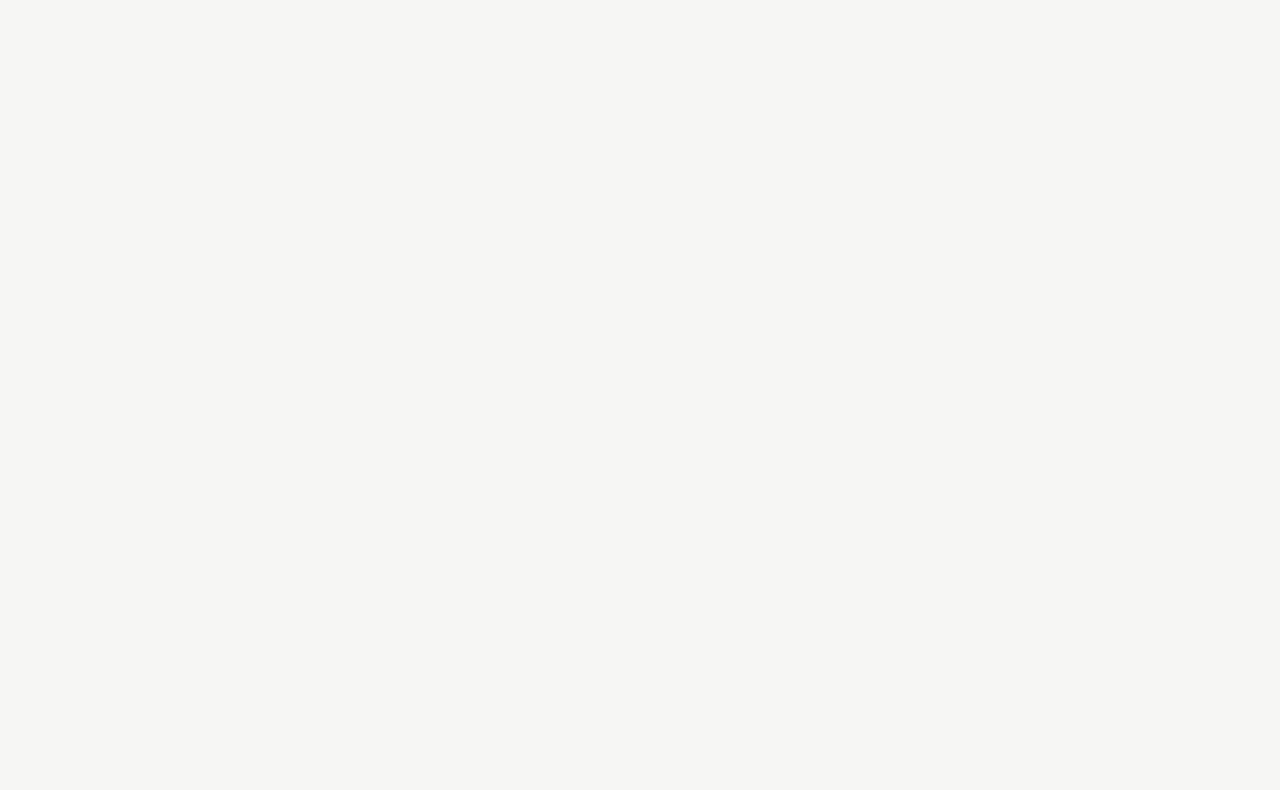
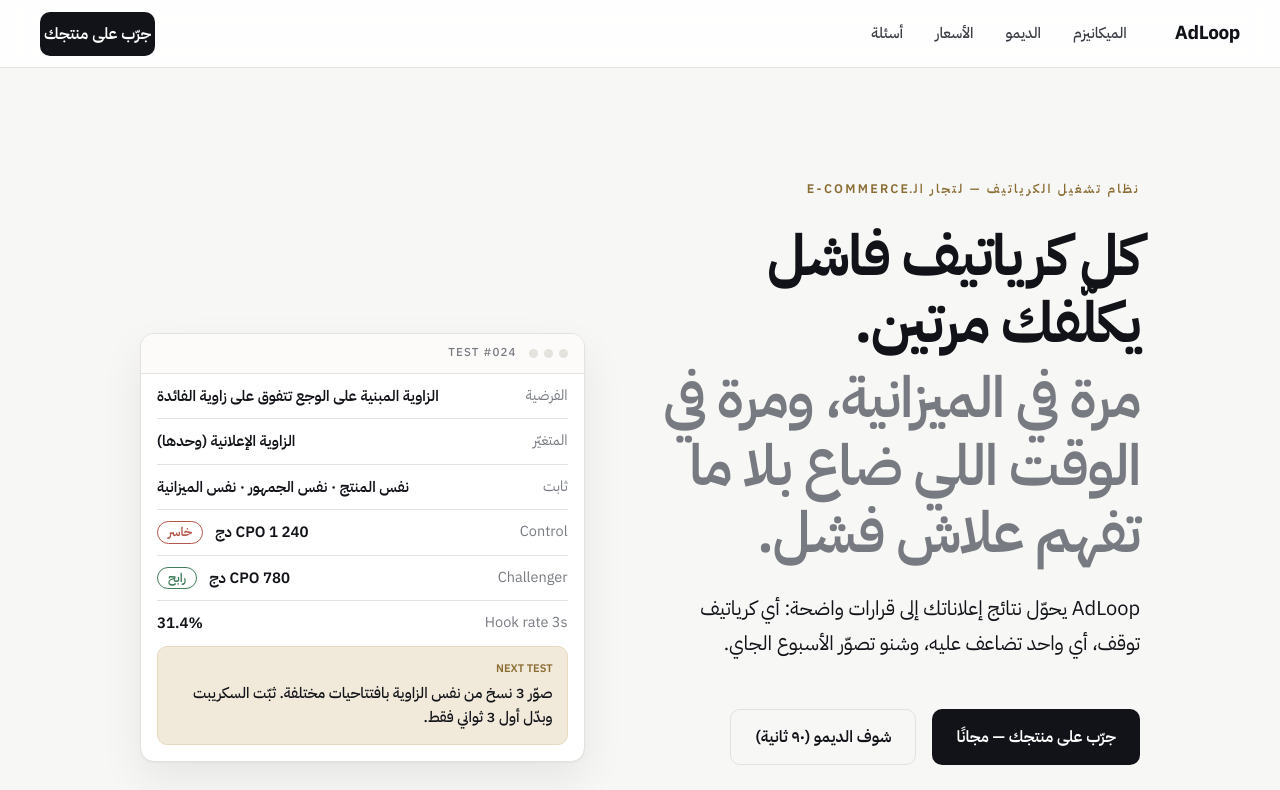
Before and after one commit to LOGISK7/DODO, a Next.js app: page / in a window 1280 px wide. Shown: the top 790 px of the page. Built offline with nearby package versions, Linux system fonts and the light colour scheme.

Commit message:
feat: add Nav, Hero and StickyCta

```diff
--- a/app/page.tsx
+++ b/app/page.tsx
@@ -1,7 +1,15 @@
+import { Nav } from "@/components/Nav";
+import { Hero } from "@/components/Hero";
+import { StickyCta } from "@/components/StickyCta";
+
 export default function Home() {
   return (
-    <main>
-      {/* Content will be built here */}
-    </main>
+    <>
+      <Nav />
+      <main>
+        <Hero />
+      </main>
+      <StickyCta />
+    </>
   );
 }
--- /dev/null
+++ b/components/Hero.tsx
@@ -0,0 +1,87 @@
+import React from "react";
+import { content } from "@/content/ar";
+import { Section } from "./Section";
+import { Wrap } from "./Wrap";
+import { Eyebrow } from "./Eyebrow";
+import { Button } from "./Button";
+import { SpecimenCard } from "./SpecimenCard";
+import { RecommendationBox } from "./RecommendationBox";
+import { Chip } from "./Chip";
+import { Placeholder } from "./Placeholder";
+
+export function Hero() {
+  return (
+    <Section tone="canvas" className="pt-[104px] pb-0 lg:py-112" padding="normal">
+      <Wrap>
+        <div
+          id="hero-section"
+          className="grid grid-cols-1 items-center gap-[64px] lg:grid-cols-[1.05fr_0.95fr]"
+        >
+          {/* Text Column (Leading Edge - Right in RTL) */}
+          <div className="flex flex-col items-start justify-center text-start">
+            <Eyebrow className="mb-[24px]">{content.hero.eyebrow}</Eyebrow>
+
+            <h1 className="text-h1 mb-[24px] flex flex-col gap-2">
+              <span className="text-[var(--ink)]">{content.hero.headlineA.line1}</span>
+              <span className="text-[var(--muted)] font-semibold">{content.hero.headlineA.line2}</span>
+            </h1>
+
+            <p className="text-lead mb-[48px] text-[var(--ink)] max-w-[600px]">
+              {content.hero.lead}
+            </p>
+
+            <div className="flex flex-col w-full gap-[16px] mb-[24px] md:flex-row md:items-center md:w-auto">
+              <Button variant="primary" size="default">
+                {content.hero.ctaPrimary}
+              </Button>
+              <Button variant="ghost" size="default">
+                {content.hero.ctaGhost}
+              </Button>
+            </div>
+
+            <div className="text-[14.5px] text-[var(--muted)] mb-[48px] text-center md:text-start w-full md:w-auto">
+              {content.hero.microCopy}
+            </div>
+
+            {/* Trust bar */}
+            <div className="flex flex-wrap items-center gap-[16px] text-small font-medium text-[var(--ink-2)] border-t border-[var(--line)] pt-[24px]">
+              <Placeholder id="trust-1" value="بيانات" />
+              <div className="h-[5px] w-[5px] rounded-full bg-[var(--gold)]" />
+              <Placeholder id="trust-2" value="بيانات" />
+              <div className="h-[5px] w-[5px] rounded-full bg-[var(--gold)]" />
+              <Placeholder id="trust-3" value="بيانات" />
+            </div>
+          </div>
+
+          {/* Visual Column (Trailing Edge - Left in RTL) */}
+          <div className="flex justify-center lg:justify-end w-full">
+            <SpecimenCard
+              className="w-full max-w-[500px]"
+              label="TEST #024"
+              floating={true}
+              rows={[
+                { k: "الفرضية", v: "الزاوية المبنية على الوجع تتفوق على زاوية الفائدة" },
+                { k: "المتغيّر", v: "الزاوية الإعلانية (وحدها)" },
+                { k: "ثابت", v: "نفس المنتج · نفس الجمهور · نفس الميزانية" },
+                {
+                  k: "Control",
+                  v: <div className="flex items-center gap-3">CPO 1 240 دج <Chip label="خاسر" variant="lose" /></div>
+                },
+                {
+                  k: "Challenger",
+                  v: <div className="flex items-center gap-3">CPO 780 دج <Chip label="رابح" variant="win" /></div>
+                },
+                { k: "Hook rate 3s", v: "31.4%" },
+              ]}
+              footer={
+                <RecommendationBox label="NEXT TEST">
+                  صوّر 3 نسخ من نفس الزاوية بافتتاحيات مختلفة. ثبّت السكريبت وبدّل أول 3 ثواني فقط.
+                </RecommendationBox>
+              }
+            />
+          </div>
+        </div>
+      </Wrap>
+    </Section>
+  );
+}
--- /dev/null
+++ b/components/Nav.tsx
@@ -0,0 +1,34 @@
+import React from "react";
+import { content } from "@/content/ar";
+import { Button } from "./Button";
+
+export function Nav() {
+  return (
+    <nav className="sticky top-0 z-50 flex h-[68px] items-center justify-between border-b border-[var(--line)] bg-[rgba(255,255,255,0.88)] px-[20px] backdrop-blur-[14px] md:px-[40px]">
+      {/* Leading edge: Wordmark */}
+      <div className="text-[19px] font-bold tracking-[-0.02em] text-[var(--ink)]" dir="ltr">
+        {content.nav.logo}
+      </div>
+
+      {/* Center/Trailing: Anchor links (Desktop only) */}
+      <div className="hidden min-[900px]:flex items-center gap-[32px] me-auto ms-[48px]">
+        {content.nav.links.map((link, idx) => (
+          <a
+            key={idx}
+            href={`#${link}`}
+            className="text-[15px] font-medium text-[var(--ink-2)] transition-colors hover:text-[var(--ink)]"
+          >
+            {link}
+          </a>
+        ))}
+      </div>
+
+      {/* Trailing: CTA Button */}
+      <div className="flex shrink-0">
+        <Button variant="primary" size="small" className="w-auto">
+          {content.nav.cta}
+        </Button>
+      </div>
+    </nav>
+  );
+}
--- /dev/null
+++ b/components/StickyCta.tsx
@@ -0,0 +1,68 @@
+"use client";
+
+import React, { useEffect, useState, useRef } from "react";
+import { content } from "@/content/ar";
+import { Button } from "./Button";
+
+export function StickyCta() {
+  const [isHeroVisible, setIsHeroVisible] = useState(true);
+  const [isVisible, setIsVisible] = useState(false);
+  const lastScrollY = useRef(0);
+
+  useEffect(() => {
+    // 1. Observe the hero section
+    const heroEl = document.getElementById("hero-section");
+    if (heroEl) {
+      const observer = new IntersectionObserver(
+        ([entry]) => {
+          setIsHeroVisible(entry.isIntersecting);
+        },
+        { threshold: 0 }
+      );
+      observer.observe(heroEl);
+      return () => observer.disconnect();
+    }
+  }, []);
+
+  useEffect(() => {
+    // 2. Track scroll direction for hiding/showing
+    const handleScroll = () => {
+      const currentScrollY = window.scrollY;
+      const scrollingDown = currentScrollY > lastScrollY.current;
+
+      if (!isHeroVisible) {
+        if (scrollingDown) {
+          setIsVisible(true);
+        } else {
+          setIsVisible(false);
+        }
+      } else {
+        setIsVisible(false);
+      }
+
+      lastScrollY.current = currentScrollY;
+    };
+
+    window.addEventListener("scroll", handleScroll, { passive: true });
+    return () => window.removeEventListener("scroll", handleScroll);
+  }, [isHeroVisible]);
+
+  // Layout: Fixed bottom, 64px (base height without safe area), mobile only
+  const baseClass = "fixed bottom-0 left-0 right-0 z-40 hidden max-[899px]:flex flex-col items-center justify-center border-t border-[var(--line)] bg-[rgba(255,255,255,0.94)] px-[20px] pt-[12px] backdrop-blur transition-transform duration-300 ease-in-out";
+  const visibilityClass = isVisible ? "translate-y-0" : "translate-y-full";
+
+  // padding-bottom includes safe area spacing
+  return (
+    <div
+      className={`${baseClass} ${visibilityClass}`}
+      style={{ paddingBottom: "calc(12px + env(safe-area-inset-bottom))" }}
+    >
+      <div className="mb-[8px] text-[12.5px] text-[var(--muted)] text-center w-full">
+        {content.stickyCta.microCopy}
+      </div>
+      <Button variant="primary" size="default" className="w-full">
+        {content.stickyCta.ctaPrimary}
+      </Button>
+    </div>
+  );
+}
--- a/content/ar.ts
+++ b/content/ar.ts
@@ -1,6 +1,25 @@
 export const content = {
-  // Add Arabic content strings here
-  // e.g. title: "مرحباً بكم في موقعنا"
+  nav: {
+    logo: "AdLoop",
+    links: ["الميكانيزم", "الديمو", "الأسعار", "أسئلة"],
+    cta: "جرّب على منتجك",
+  },
+  hero: {
+    eyebrow: "نظام تشغيل الكرياتيف — لتجار الـE-commerce",
+    headlineA: {
+      line1: "كل كرياتيف فاشل يكلّفك مرتين.",
+      line2: "مرة في الميزانية، ومرة في الوقت اللي ضاع بلا ما تفهم علاش فشل.",
+    },
+    headlineB: "نظام يخلّي كل اختبار إعلاني يقولّك بالضبط شنو تصوّر الأسبوع الجاي.",
+    lead: "AdLoop يحوّل نتائج إعلاناتك إلى قرارات واضحة: أي كرياتيف توقف، أي واحد تضاعف عليه، وشنو تصوّر الأسبوع الجاي.",
+    ctaPrimary: "جرّب على منتجك — مجانًا",
+    ctaGhost: "شوف الديمو (٩٠ ثانية)",
+    microCopy: "بلا بطاقة · بلا التزام · تخرج بـ3 زوايا إعلانية على منتجك في 5 دقائق",
+  },
+  stickyCta: {
+    microCopy: "بلا بطاقة · بلا التزام · تخرج بـ3 زوايا إعلانية على منتجك في 5 دقائق",
+    ctaPrimary: "جرّب على منتجك — مجانًا",
+  }
 } as const;
 
 export type ContentType = typeof content;
```
